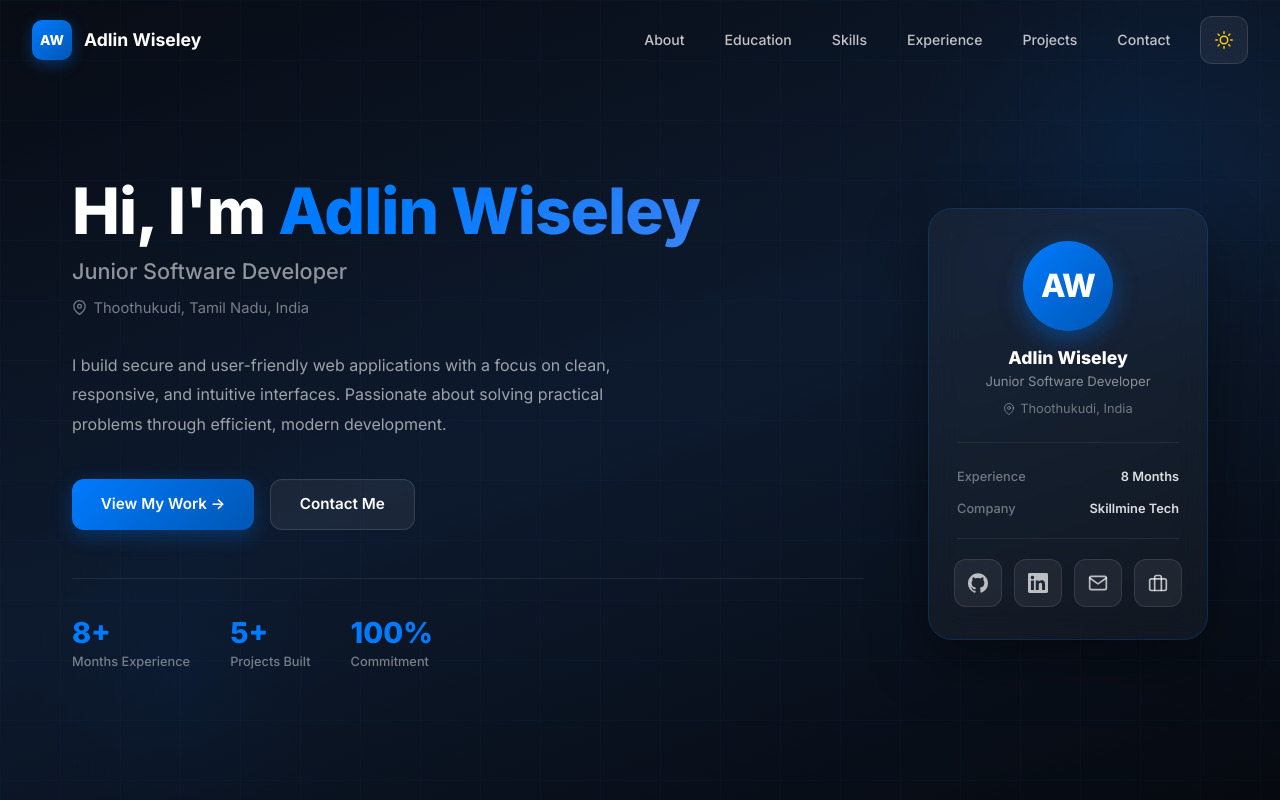
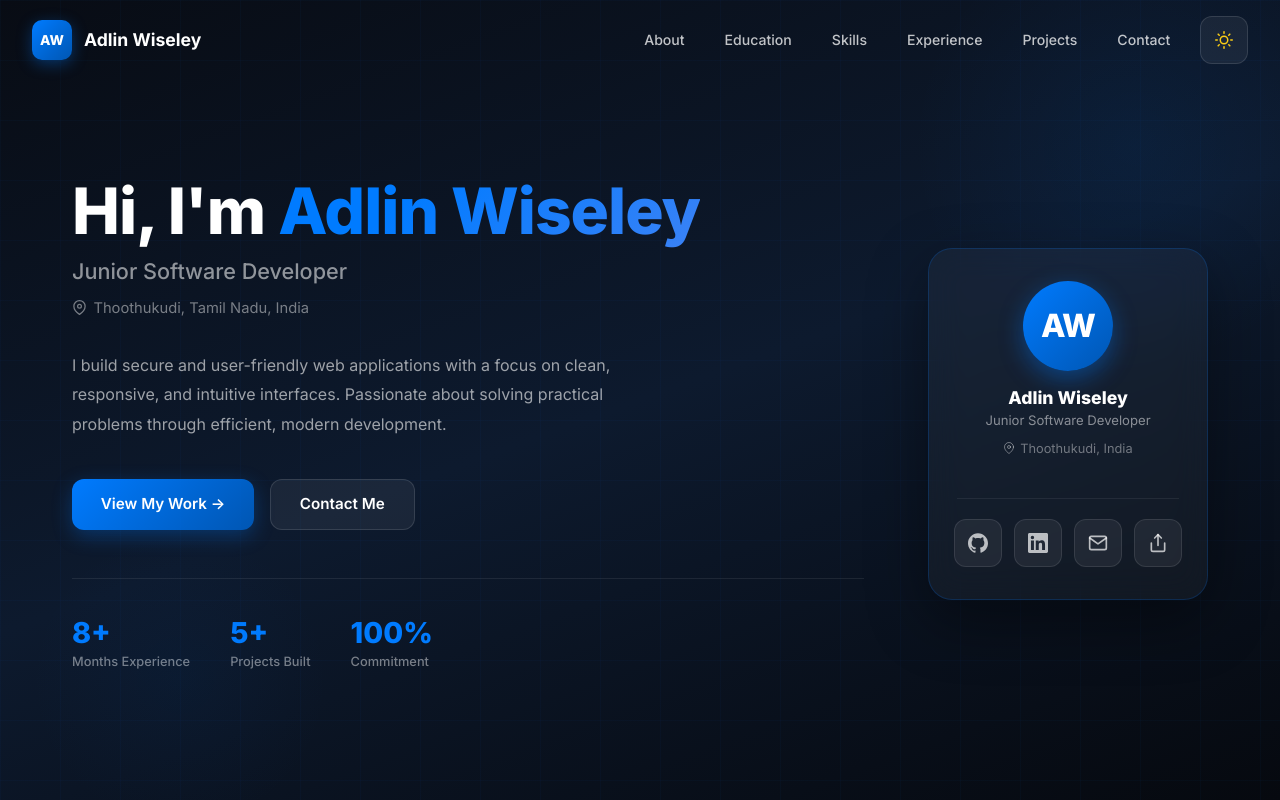
Before and after one commit to adlinwiseley01/Portfolio, a React (Vite) app: page / in a window 1280 px wide. Shown: the top 800 px of the page. Built offline with nearby package versions, Linux system fonts and the light colour scheme.

Commit message:
share icon

```diff
--- a/index.html
+++ b/index.html
@@ -14,6 +14,9 @@
   <meta name="robots" content="index, follow">
   <meta name="theme-color" content="#0c0c0c">
   <link rel="canonical" href="https://adlinwiseley.online/">
+  <meta name="apple-mobile-web-app-capable" content="yes">
+  <meta name="apple-mobile-web-app-status-bar-style" content="black-translucent">
+  <meta name="apple-mobile-web-app-title" content="Adlin Portfolio">
 
   <!-- Open Graph / Facebook -->
   <meta property="og:locale" content="en_US">
@@ -106,7 +109,8 @@
   </style>
 </head>
 
-<body>
+<body class="dark-theme">
+  <a href="#about" class="skip-link">Skip to main content</a>
   <div id="root"></div>
   <script type="module" src="/src/main.jsx"></script>
 </body>
--- a/src/components/HeaderAbout.jsx
+++ b/src/components/HeaderAbout.jsx
@@ -55,22 +55,55 @@ const BriefcaseIcon = () => (
   </svg>
 );
 
+const ShareIcon = ({ size = 20 }) => (
+  <svg width={size} height={size} viewBox="0 0 24 24" fill="none" stroke="currentColor" strokeWidth="2" strokeLinecap="round" strokeLinejoin="round">
+    <path d="M4 12v8a2 2 0 0 0 2 2h12a2 2 0 0 0 2-2v-8" />
+    <polyline points="16 6 12 2 8 6" />
+    <line x1="12" y1="2" x2="12" y2="15" />
+  </svg>
+);
+
 const SOCIAL_LINKS = [
   { Icon: GithubIcon, href: 'https://github.com/adlinwiseley01', label: 'GitHub' },
   { Icon: LinkedInIcon, href: 'https://in.linkedin.com/in/adlin-wiseley-i-b269a0252', label: 'LinkedIn' },
   { Icon: MailIcon, href: 'mailto:adlinwiseley1@gmail.com', label: 'Email' },
-  { Icon: BriefcaseIcon, href: '#projects', label: 'Current Work' },
 ];
 
 const HeaderAbout = ({ theme, toggleTheme }) => {
   const [scrolled, setScrolled] = useState(false);
   const [menuOpen, setMenuOpen] = useState(false);
+  const [shareStatus, setShareStatus] = useState(null); // 'copied' or null
 
   useEffect(() => {
     const handleScroll = () => setScrolled(window.scrollY > 50);
     window.addEventListener('scroll', handleScroll);
     return () => window.removeEventListener('scroll', handleScroll);
   }, []);
+
+  const handleShare = async () => {
+    const shareData = {
+      title: 'Adlin Wiseley | Portfolio',
+      text: 'Check out Adlin Wiseley\'s professional portfolio - Junior Software Developer.',
+      url: window.location.href,
+    };
+
+    if (navigator.share) {
+      try {
+        await navigator.share(shareData);
+      } catch (err) {
+        console.error('Share failed:', err);
+      }
+    } else {
+      // Fallback to clipboard
+      try {
+        await navigator.clipboard.writeText(window.location.href);
+        setShareStatus('copied');
+        setTimeout(() => setShareStatus(null), 2000);
+      } catch (err) {
+        console.error('Failed to copy:', err);
+      }
+    }
+  };
 
   const isDark = theme === 'dark';
 
@@ -251,20 +284,7 @@ const HeaderAbout = ({ theme, toggleTheme }) => {
                 <span>Thoothukudi, India</span>
               </div>
 
-              <div style={{ width: '100%', height: '1px', background: isDark ? 'rgba(255,255,255,0.07)' : 'rgba(0,0,0,0.07)', marginBottom: '1.5rem' }} />
-
-              {/* Info rows */}
-              {[
-                { label: 'Experience', value: '8 Months' },
-                { label: 'Company', value: 'Skillmine Tech' },
-              ].map(row => (
-                <div key={row.label} style={{ display: 'flex', justifyContent: 'space-between', width: '100%', marginBottom: '0.75rem' }}>
-                  <span style={{ fontSize: '0.8rem', color: isDark ? 'rgba(255,255,255,0.4)' : 'rgba(15,23,42,0.45)', fontWeight: '500' }}>{row.label}</span>
-                  <span style={{ fontSize: '0.8rem', color: isDark ? 'rgba(255,255,255,0.85)' : '#0f172a', fontWeight: '600' }}>{row.value}</span>
-                </div>
-              ))}
-
-              <div style={{ width: '100%', height: '1px', background: isDark ? 'rgba(255,255,255,0.07)' : 'rgba(0,0,0,0.07)', margin: '0.5rem 0 1.25rem' }} />
+              <div style={{ width: '100%', height: '1px', background: isDark ? 'rgba(255,255,255,0.07)' : 'rgba(0,0,0,0.07)', margin: '1rem 0 1.25rem' }} />
 
               {/* Social icon buttons */}
               <div style={{ display: 'flex', gap: '0.75rem' }}>
@@ -287,6 +307,34 @@ const HeaderAbout = ({ theme, toggleTheme }) => {
                     <span className="sr-only">{label}</span>
                   </a>
                 ))}
+
+                {/* Native Share Button Integrated into Social Row */}
+                <button
+                  onClick={handleShare}
+                  title="Share Portfolio"
+                  aria-label="Share Portfolio"
+                  style={{
+                    width: '48px', height: '48px', borderRadius: '12px',
+                    background: isDark ? 'rgba(255,255,255,0.06)' : 'rgba(0,123,255,0.06)',
+                    border: isDark ? '1px solid rgba(255,255,255,0.1)' : '1px solid rgba(0,123,255,0.15)',
+                    display: 'flex', alignItems: 'center', justifyContent: 'center',
+                    color: isDark ? 'rgba(255,255,255,0.7)' : '#007bff',
+                    cursor: 'pointer', transition: 'all 0.25s',
+                    position: 'relative'
+                  }}
+                  onMouseEnter={e => { e.currentTarget.style.background = 'rgba(0,123,255,0.15)'; e.currentTarget.style.color = '#007bff'; e.currentTarget.style.borderColor = 'rgba(0,123,255,0.4)'; e.currentTarget.style.transform = 'translateY(-2px)'; }}
+                  onMouseLeave={e => { e.currentTarget.style.background = isDark ? 'rgba(255,255,255,0.06)' : 'rgba(0,123,255,0.06)'; e.currentTarget.style.color = isDark ? 'rgba(255,255,255,0.7)' : '#007bff'; e.currentTarget.style.borderColor = isDark ? 'rgba(255,255,255,0.1)' : 'rgba(0,123,255,0.15)'; e.currentTarget.style.transform = 'translateY(0)'; }}>
+                  <ShareIcon size={20} />
+                  {shareStatus === 'copied' && (
+                    <span style={{
+                      position: 'absolute', top: '-40px', left: '50%', transform: 'translateX(-50%)',
+                      background: '#007bff', color: 'white', padding: '0.4rem 0.8rem', borderRadius: '8px',
+                      fontSize: '0.75rem', fontWeight: 'bold', whiteSpace: 'nowrap',
+                      boxShadow: '0 4px 15px rgba(0,123,255,0.3)',
+                      animation: 'fadeInOut 2s forwards'
+                    }}>Copied!</span>
+                  )}
+                </button>
               </div>
             </div>
           </div>
--- a/src/index.css
+++ b/src/index.css
@@ -18,7 +18,7 @@
   --card-bg: #141414;
   --card-bg-2: #1c1c1c;
   --text-primary: #ffffff;
-  --text-secondary: rgba(255, 255, 255, 0.55);
+  --text-secondary: rgba(255, 255, 255, 0.75); /* Improved contrast from 0.55 */
   --border: rgba(255, 255, 255, 0.07);
   --border-blue: rgba(0, 123, 255, 0.2);
 }
@@ -34,6 +34,34 @@
   clip: rect(0, 0, 0, 0);
   white-space: nowrap;
   border-width: 0;
+}
+
+/* Accessibility: Skip to Content Link */
+.skip-link {
+  position: absolute;
+  top: -100px;
+  left: 0;
+  background: var(--primary);
+  color: white;
+  padding: 0.8rem 1.5rem;
+  z-index: 9999;
+  text-decoration: none;
+  font-weight: bold;
+  font-size: 0.9rem;
+  transition: top 0.3s;
+  border-radius: 0 0 8px 0;
+}
+
+.skip-link:focus {
+  top: 0;
+}
+
+/* Share Toast Styles */
+@keyframes fadeInOut {
+  0% { opacity: 0; transform: translate(-50%, 10px); }
+  20% { opacity: 1; transform: translate(-50%, 0); }
+  80% { opacity: 1; transform: translate(-50%, 0); }
+  100% { opacity: 0; transform: translate(-50%, -10px); }
 }
 
 *,
```
